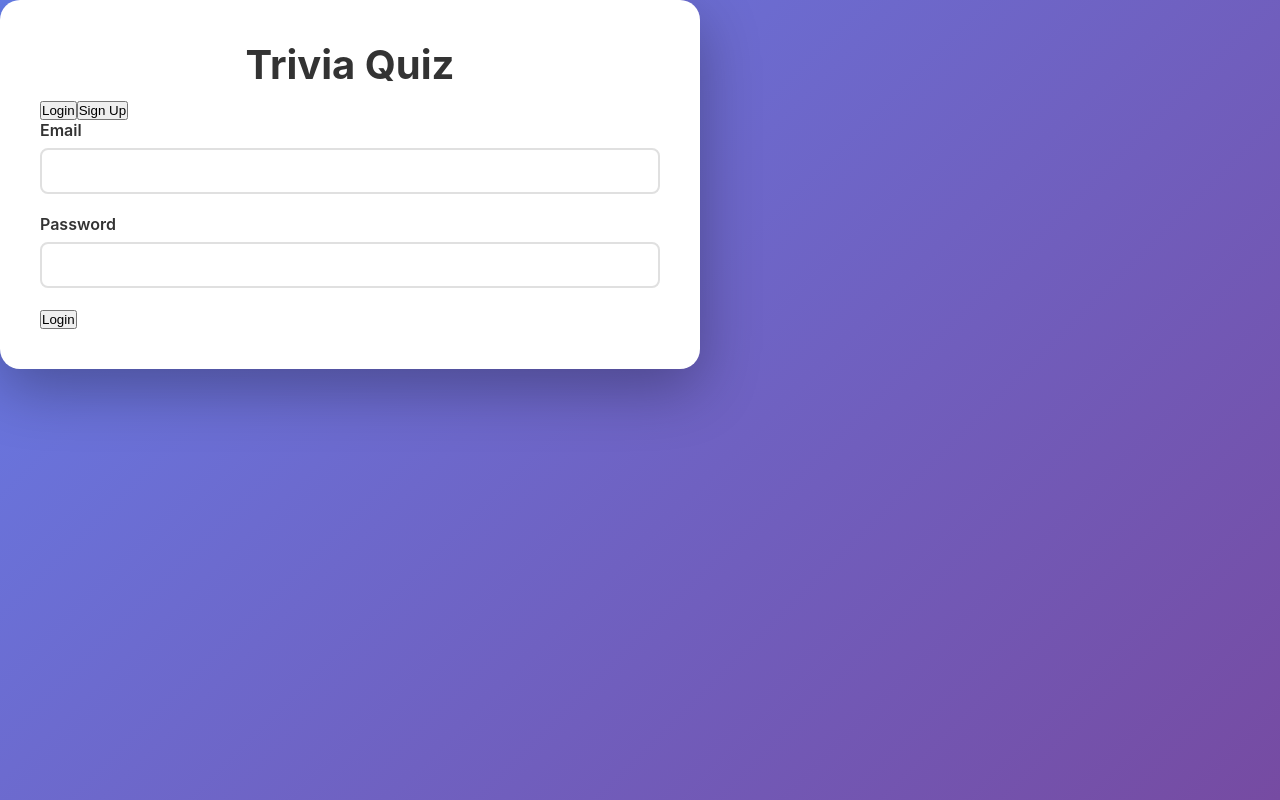
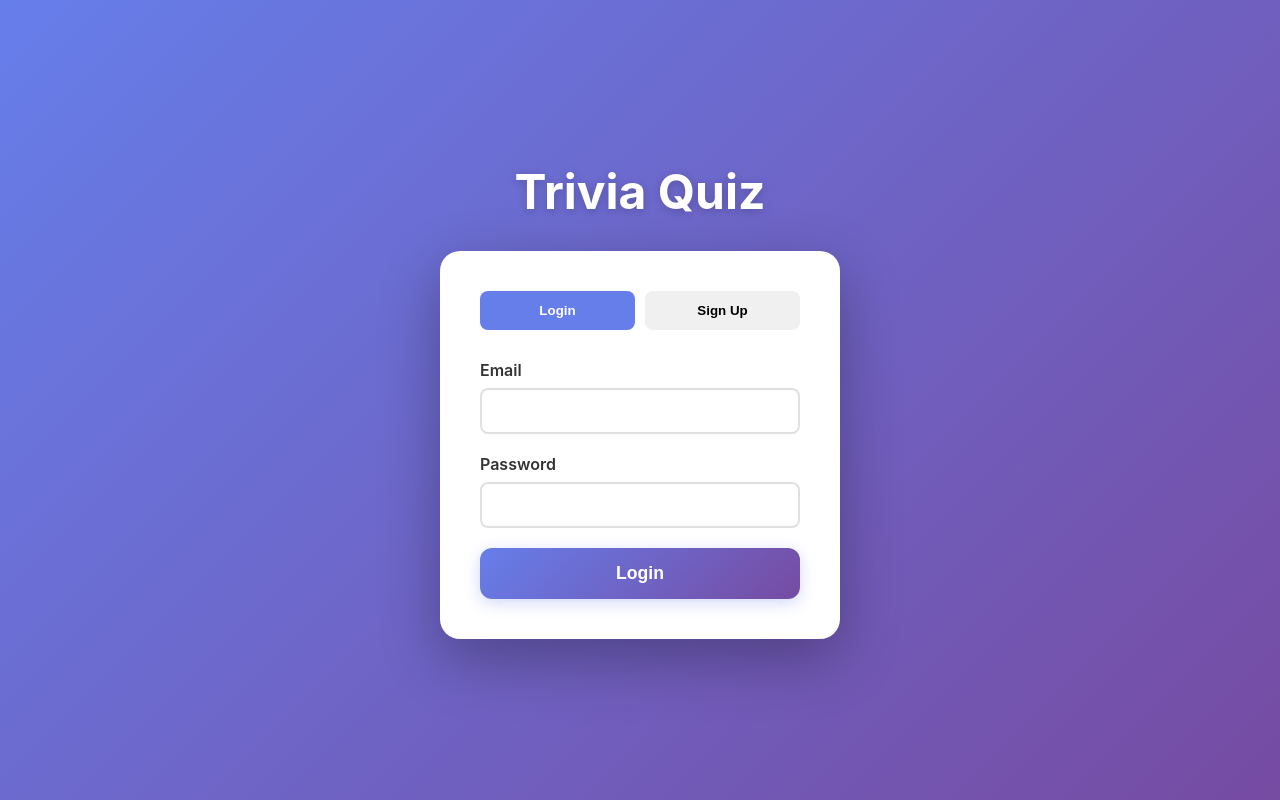
Before and after one commit to gstreet-ops/trivia-app, a React (Create React App) app: page / in a window 1280 px wide. Built offline with nearby package versions, Linux system fonts and the light colour scheme.

Commit message:
Rebuild StartScreen with fresh CSS

```diff
--- a/src/components/StartScreen.css
+++ b/src/components/StartScreen.css
@@ -1,93 +1,113 @@
 .start-screen {
+  min-height: 100vh;
+  display: flex;
+  flex-direction: column;
+  align-items: center;
+  justify-content: center;
+  background: linear-gradient(135deg, #667eea 0%, #764ba2 100%);
+  padding: 20px;
+}
+
+.start-screen h1 {
+  color: white;
+  font-size: 3rem;
+  margin-bottom: 30px;
+  text-shadow: 0 2px 10px rgba(0,0,0,0.2);
+}
+
+.auth-container {
   background: white;
   border-radius: 20px;
   padding: 40px;
-  max-width: 700px;
+  max-width: 400px;
   width: 100%;
-  box-shadow: 0 20px 60px rgba(0, 0, 0, 0.3);
+  box-shadow: 0 20px 60px rgba(0,0,0,0.3);
 }
 
-.start-screen h1 {
-  text-align: center;
-  color: #333;
-  font-size: 2.5rem;
-  margin-bottom: 10px;
-}
-
-.subtitle {
-  text-align: center;
-  color: #666;
-  margin-bottom: 40px;
-  font-size: 1.1rem;
-}
-
-.selection-container {
+.auth-tabs {
+  display: flex;
+  gap: 10px;
   margin-bottom: 30px;
 }
 
-.selection-group {
-  margin-bottom: 30px;
+.auth-tabs button {
+  flex: 1;
+  padding: 12px;
+  background: #f0f0f0;
+  border: none;
+  border-radius: 8px;
+  font-weight: 600;
+  cursor: pointer;
+  transition: all 0.2s;
 }
 
-.selection-group h2 {
-  color: #444;
-  font-size: 1.3rem;
-  margin-bottom: 15px;
-}
-
-.options-grid {
-  display: grid;
-  grid-template-columns: repeat(auto-fit, minmax(200px, 1fr));
-  gap: 12px;
-}
-
-.difficulty-options {
-  display: flex;
-  gap: 12px;
-  flex-wrap: wrap;
-}
-
-.option-btn {
-  padding: 12px 20px;
-  border: 2px solid #e0e0e0;
-  background: white;
-  border-radius: 10px;
-  cursor: pointer;
-  font-size: 1rem;
-  transition: all 0.2s;
-  color: #333;
-}
-
-.option-btn:hover {
-  border-color: #667eea;
-  background: #f8f9ff;
-}
-
-.option-btn.selected {
-  border-color: #667eea;
+.auth-tabs button.active {
   background: #667eea;
   color: white;
 }
 
-.start-btn {
+.form-group {
+  margin-bottom: 20px;
+}
+
+.form-group label {
+  display: block;
+  font-weight: 600;
+  color: #333;
+  margin-bottom: 8px;
+}
+
+.form-group input {
   width: 100%;
-  padding: 16px;
+  padding: 12px;
+  border: 2px solid #e0e0e0;
+  border-radius: 8px;
+  font-size: 1rem;
+}
+
+.form-group input:focus {
+  outline: none;
+  border-color: #667eea;
+}
+
+.auth-container form button[type='submit'] {
+  width: 100%;
+  padding: 15px;
   background: linear-gradient(135deg, #667eea 0%, #764ba2 100%);
   color: white;
   border: none;
-  border-radius: 10px;
-  font-size: 1.2rem;
+  border-radius: 12px;
+  font-size: 1.1rem;
   font-weight: 600;
   cursor: pointer;
-  transition: transform 0.2s, box-shadow 0.2s;
+  transition: all 0.3s;
+  box-shadow: 0 4px 15px rgba(102, 126, 234, 0.3);
 }
 
-.start-btn:hover:not(:disabled) {
+.auth-container form button[type='submit']:hover:not(:disabled) {
   transform: translateY(-2px);
-  box-shadow: 0 10px 20px rgba(102, 126, 234, 0.4);
+  box-shadow: 0 6px 20px rgba(102, 126, 234, 0.4);
 }
 
-.start-btn:disabled {
-  opacity: 0.5;
+.auth-container form button[type='submit']:disabled {
+  opacity: 0.6;
   cursor: not-allowed;
 }
+
+.error-message {
+  background: #ffe6e6;
+  color: #e74c3c;
+  padding: 12px;
+  border-radius: 8px;
+  margin-bottom: 20px;
+  border-left: 4px solid #e74c3c;
+}
+
+@media (max-width: 768px) {
+  .start-screen h1 {
+    font-size: 2rem;
+  }
+  .auth-container {
+    padding: 20px;
+  }
+}
```
